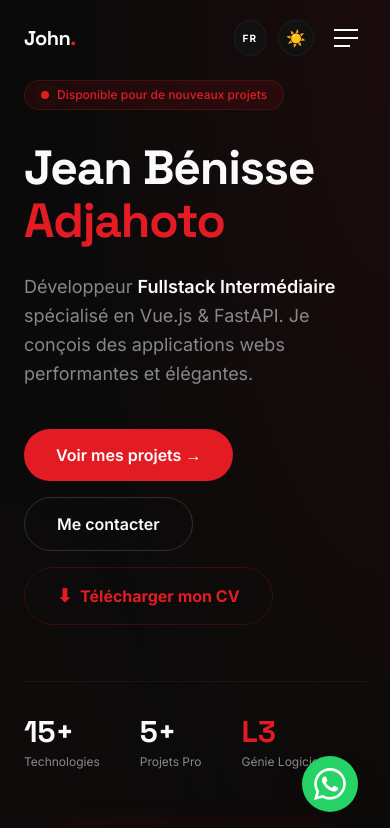
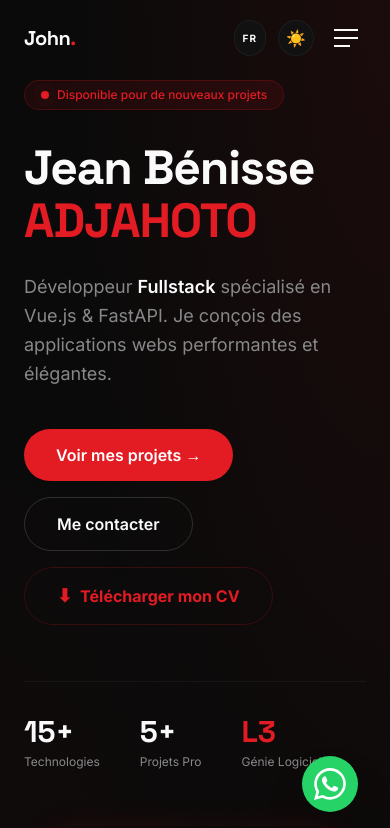
Before and after one commit to ADJAHOTO/john-portfolio, a Vue app: page / in a window 390 px wide. Shown: the top 828 px of the page. Built offline with nearby package versions, Linux system fonts and the light colour scheme.

Commit message:
amelioration de l'affichage des en v mobile

```diff
--- a/src/components/Skills.vue
+++ b/src/components/Skills.vue
@@ -95,14 +95,14 @@ onMounted(() => {
 
       <!-- TECH LOGOS GRID -->
       <div data-reveal="up" data-delay="1" class="mb-16">
-        <div class="flex flex-wrap justify-center gap-4 md:gap-6">
+        <div class="grid grid-cols-2 min-[420px]:grid-cols-3 sm:grid-cols-4 md:grid-cols-6 lg:grid-cols-8 gap-3 sm:gap-4 md:gap-6">
           <div
             v-for="tech in [...techsRow1, ...techsRow2]"
             :key="tech.name"
-            class="tech-logo-card flex items-center gap-3 md:gap-4 border rounded-xl px-4 py-3 md:px-6 md:py-3.5 transition-all duration-300 hover:-translate-y-1 hover:shadow-xl hover:shadow-primary/10 group bg-surface hover:border-primary/30"
+            class="tech-logo-card flex flex-col items-center justify-center gap-2 md:gap-3 border rounded-xl p-4 md:p-5 transition-all duration-300 hover:-translate-y-1 hover:shadow-xl hover:shadow-primary/10 group bg-surface hover:border-primary/30"
           >
-            <img :src="tech.icon" :alt="tech.name" class="w-6 h-6 md:w-8 md:h-8 group-hover:scale-110 group-hover:-rotate-3 transition-all duration-300" />
-            <p class="text-xs md:text-sm font-heading font-semibold text-on-surface whitespace-nowrap">{{ tech.name }}</p>
+            <img :src="tech.icon" :alt="tech.name" class="w-8 h-8 md:w-10 md:h-10 group-hover:scale-110 group-hover:-rotate-3 transition-all duration-300" />
+            <p class="text-[11px] sm:text-xs md:text-sm font-heading font-semibold text-on-surface text-center">{{ tech.name }}</p>
           </div>
         </div>
       </div>
--- a/src/composables/useI18n.ts
+++ b/src/composables/useI18n.ts
@@ -15,9 +15,9 @@ const translations: Record<string, any> = {
     hero: {
       status: 'Disponible pour de nouveaux projets',
       greeting: 'Jean Bénisse',
-      name: 'Adjahoto',
+      name: 'ADJAHOTO',
       description:
-        'Développeur <span class="text-on-surface font-semibold">Fullstack Intermédiaire</span> spécialisé en Vue.js & FastAPI. Je conçois des applications webs performantes et élégantes.',
+        'Développeur <span class="text-on-surface font-semibold">Fullstack</span> spécialisé en Vue.js & FastAPI. Je conçois des applications webs performantes et élégantes.',
       viewProjects: 'Voir mes projets',
       contactMe: 'Me contacter',
       downloadCV: 'Télécharger mon CV',
```
